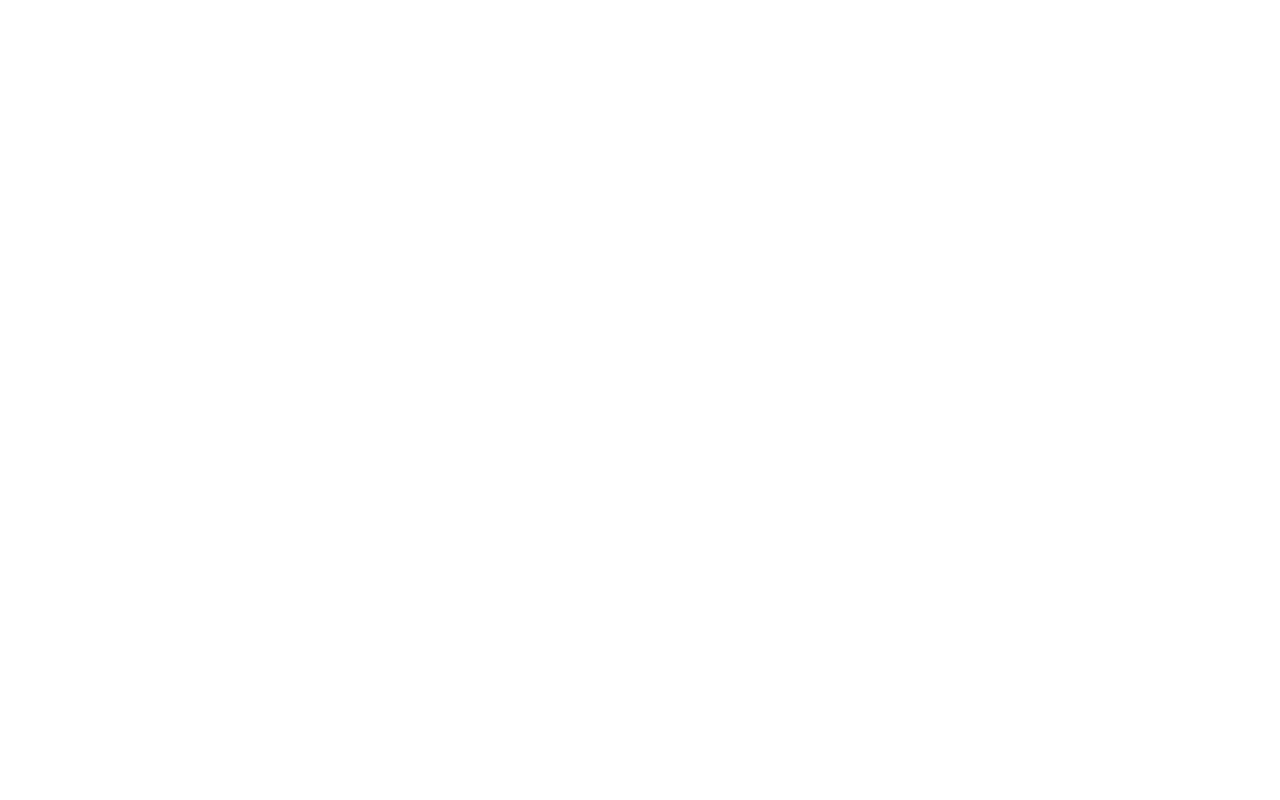
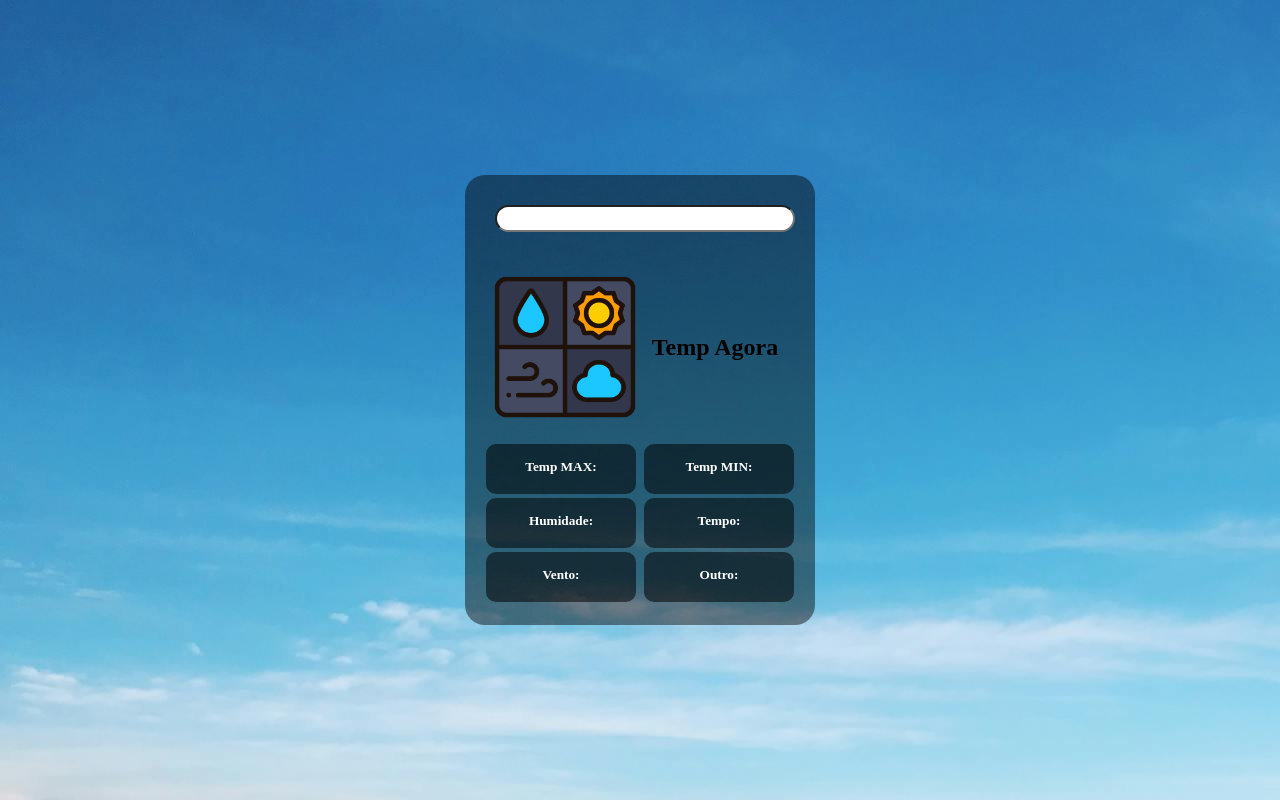
Before and after one commit to hugohenriquezds/api-weather-2.0, a website: page index.html in a window 1280 px wide. Drawn offline with Linux system fonts and the light colour scheme.

Commit message:
html e css pronto

```diff
--- a/css/style.css
+++ b/css/style.css
@@ -0,0 +1,72 @@
+* {
+  margin: 0px;
+  padding: 0px;
+  box-sizing: border-box;
+}
+
+body {
+  background-image: url("/img/fundo-normal.jpg");
+  background-position: initial;
+}
+
+.container {
+  width: 350px;
+  height: 450px;
+  background-color: rgba(0, 0, 0, 0.452);
+  border-radius: 20px;
+  position: absolute;
+  top: 50%;
+  left: 50%;
+  transform: translate(-50%, -50%);
+}
+
+.buscar {
+  text-align: center;
+  padding: 30px;
+}
+
+.buscar input {
+  text-align: center;
+  width: 300px;
+  border-radius: 20px;
+  font-size: 20px;
+}
+
+.temp {
+  text-align: center;
+  display: flex;
+  align-items: center;
+  justify-content: center;
+  padding: 10px;
+}
+
+.temp img {
+  max-width: 150px;
+  display: inline-block;
+}
+
+.temp h2 {
+  width: 150px;
+  display: inline-block;
+}
+
+.dados {
+  margin: 10px;
+  text-align: center;
+}
+
+#box {
+  background-color: rgba(0, 0, 0, 0.534);
+  margin: 2px;
+  border-radius: 10px;
+  width: 150px;
+  height: 50px;
+  text-align: center;
+  display: inline-block;
+}
+
+.dados h5 {
+  color: white;
+  display: flex;
+  padding: 15px;
+}
--- a/index.html
+++ b/index.html
@@ -1,11 +1,31 @@
 <!DOCTYPE html>
 <html lang="en">
-<head>
-    <meta charset="UTF-8">
-    <meta name="viewport" content="width=device-width, initial-scale=1.0">
-    <title>Document</title>
-</head>
-<body>
+  <head>
+    <meta charset="UTF-8" />
+    <meta name="viewport" content="width=device-width, initial-scale=1.0" />
+    <link rel="stylesheet" href="css/style.css" />
+    <title>Weather 2.0</title>
+  </head>
+  <body>
+    <div class="container">
+      <div class="buscar">
+        <input type="text" />
+      </div>
+      <div class="temp">
+        <img src="img/logo-tempo.png" alt="logo do tempo" />
+        <h2>Temp Agora</h2>
+      </div>
 
-</body>
+      <div class="dados">
+        <h5 id="box">Temp MAX:</h5>
+        <h5 id="box">Temp MIN:</h5>
+        <h5 id="box">Humidade:</h5>
+        <h5 id="box">Tempo:</h5>
+        <h5 id="box">Vento:</h5>
+        <h5 id="box">Outro:</h5>
+      </div>
+    </div>
+
+    <script src="js/api.js"></script>
+  </body>
 </html>
```
Also changed, not shown: img/fundo -nubrado.jpg (added), img/fundo-chuva.jpg (added), img/fundo-normal.jpg (added), img/fundo-sol.jpg (added), img/fundo-tempestade.jpg (added), img/logo-tempo.png (added).
